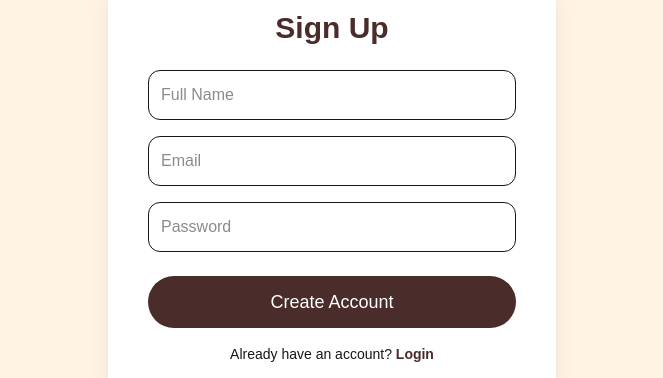
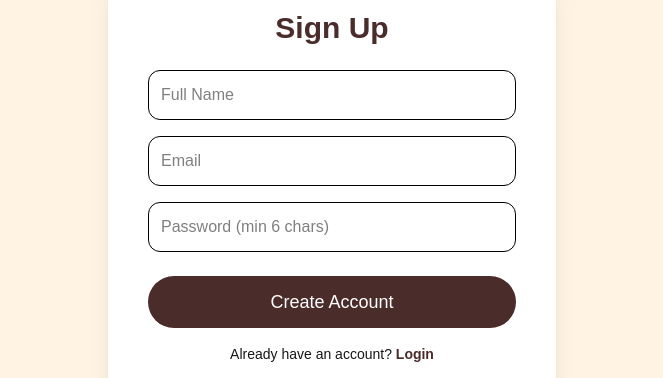
Before and after one commit to Sonukathat/cazycofee, a Next.js app: page /signup in a window 1280 px wide. Shown: the part 213-591 px from the top of the page, without its empty margins (308-971 px from the left). Built offline with nearby package versions, Linux system fonts and the light colour scheme.

Commit message:
update login signup

```diff
--- a/app/components/auth/LoginForm.jsx
+++ b/app/components/auth/LoginForm.jsx
@@ -9,26 +9,18 @@ function LoginForm() {
   const router = useRouter();
   const [email, setEmail] = useState("");
   const [password, setPassword] = useState("");
-  const [loading, setLoading] = useState(false);
 
-  const handleLogin = async () => {
+  const handleSubmit = async (e) => {
+    e.preventDefault();
+
     try {
-      setLoading(true);
+      const res = await axios.post("/api/auth/login", { email, password });
 
-      const res = await axios.post("/api/auth/login", {
-        email,
-        password,
-      });
-
-      toast.success("Login Successful! 🎉");
-
+      toast.success("Login Successful!");
       localStorage.setItem("token", res.data.token);
       router.push("/");
     } catch (err) {
-      const msg = err.response?.data?.error || "Something went wrong";
-      toast.error(msg);
-    } finally {
-      setLoading(false);
+      toast.error(err.response?.data?.error || "Something went wrong");
     }
   };
 
@@ -40,10 +32,12 @@ function LoginForm() {
           Login
         </h2>
 
+        <form onSubmit={handleSubmit}>
           <input
             type="email"
             placeholder="Email"
-          className="w-full p-3 mb-4 border rounded-xl outline-none"
+            className="w-full p-3 mb-4 border rounded-xl outline-none text-black"
+            required
             value={email}
             onChange={(e) => setEmail(e.target.value)}
           />
@@ -51,18 +45,20 @@ function LoginForm() {
           <input
             type="password"
             placeholder="Password"
-          className="w-full p-3 mb-6 border rounded-xl outline-none"
+            className="w-full p-3 mb-6 border rounded-xl outline-none text-black"
+            required
+            minLength={6}
             value={password}
             onChange={(e) => setPassword(e.target.value)}
           />
 
           <button
+            type="submit"
             className="w-full bg-[#4A2C2A] text-white py-3 rounded-full text-lg"
-          onClick={handleLogin}
-          disabled={loading}
           >
-          {loading ? "Logging in..." : "Login"}
+            Login
           </button>
+        </form>
 
         <p className="text-center mt-4 text-sm">
           Don’t have an account?{" "}
--- a/app/components/auth/SignupForm.jsx
+++ b/app/components/auth/SignupForm.jsx
@@ -11,25 +11,21 @@ function SignupForm() {
   const [name, setName] = useState("");
   const [email, setEmail] = useState("");
   const [password, setPassword] = useState("");
-  const [loading, setLoading] = useState(false);
 
-  const handleSignup = async () => {
+  const handleSubmit = async (e) => {
+    e.preventDefault();
+
     try {
-      setLoading(true);
-
       const res = await axios.post("/api/auth/signup", {
         name,
         email,
         password,
       });
 
-      toast.success("Signup Successful! 🎉");
+      toast.success("Signup Successful!");
       router.push("/login");
     } catch (err) {
-      const msg = err.response?.data?.error || "Something went wrong";
-      toast.error(msg);
-    } finally {
-      setLoading(false);
+      toast.error(err.response?.data?.error || "Something went wrong");
     }
   };
 
@@ -41,10 +37,12 @@ function SignupForm() {
           Sign Up
         </h2>
 
+        <form onSubmit={handleSubmit}>
           <input
             type="text"
             placeholder="Full Name"
-          className="w-full p-3 mb-4 border rounded-xl outline-none"
+            className="w-full p-3 mb-4 border rounded-xl outline-none text-black"
+            required
             value={name}
             onChange={(e) => setName(e.target.value)}
           />
@@ -52,26 +50,29 @@ function SignupForm() {
           <input
             type="email"
             placeholder="Email"
-          className="w-full p-3 mb-4 border rounded-xl outline-none"
+            className="w-full p-3 mb-4 border rounded-xl outline-none text-black"
+            required
             value={email}
             onChange={(e) => setEmail(e.target.value)}
           />
 
           <input
             type="password"
-          placeholder="Password"
-          className="w-full p-3 mb-6 border rounded-xl outline-none"
+            placeholder="Password (min 6 chars)"
+            className="w-full p-3 mb-6 border rounded-xl outline-none text-black"
+            required
+            minLength={6}
             value={password}
             onChange={(e) => setPassword(e.target.value)}
           />
 
           <button
+            type="submit"
             className="w-full bg-[#4A2C2A] text-white py-3 rounded-full text-lg"
-          onClick={handleSignup}
-          disabled={loading}
           >
-          {loading ? "Creating..." : "Create Account"}
+            Create Account
           </button>
+        </form>
 
         <p className="text-center mt-4 text-sm">
           Already have an account?{" "}
```
Lines whose indentation alone changed are shown as unchanged.
